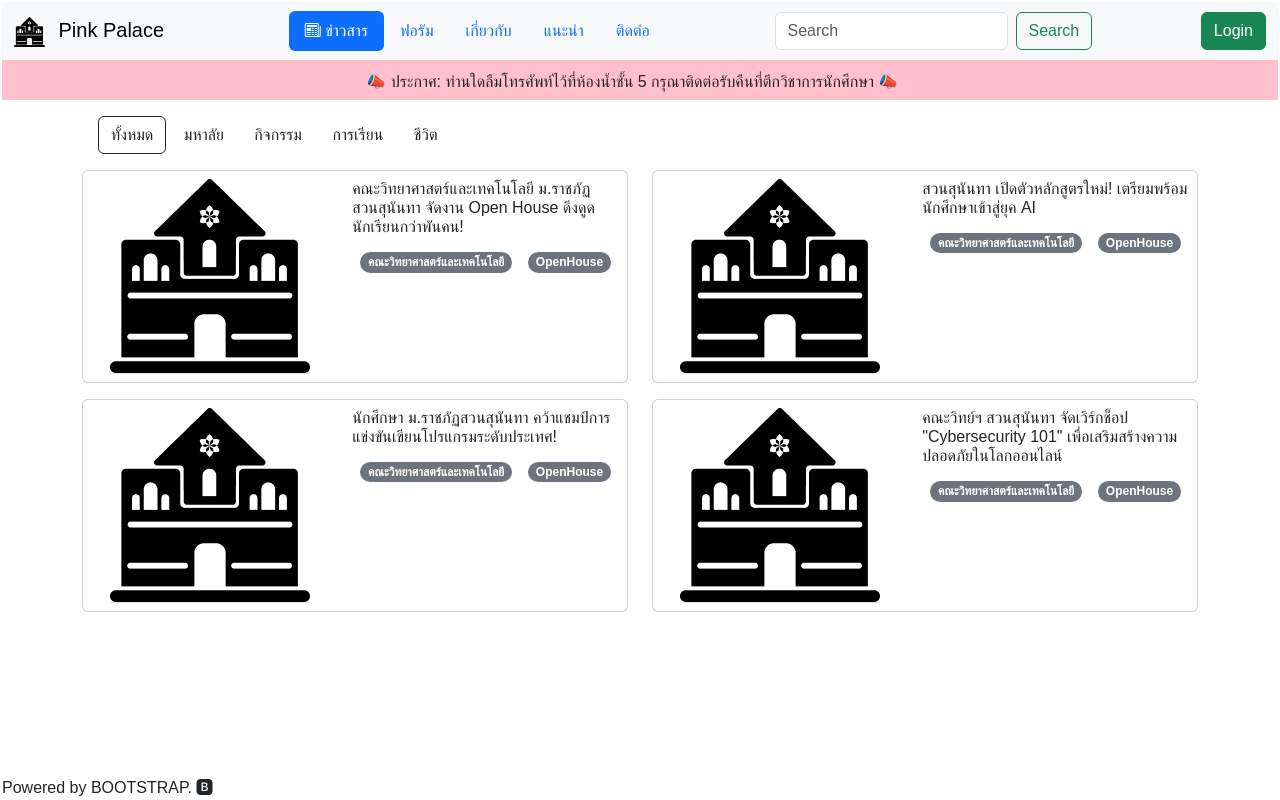
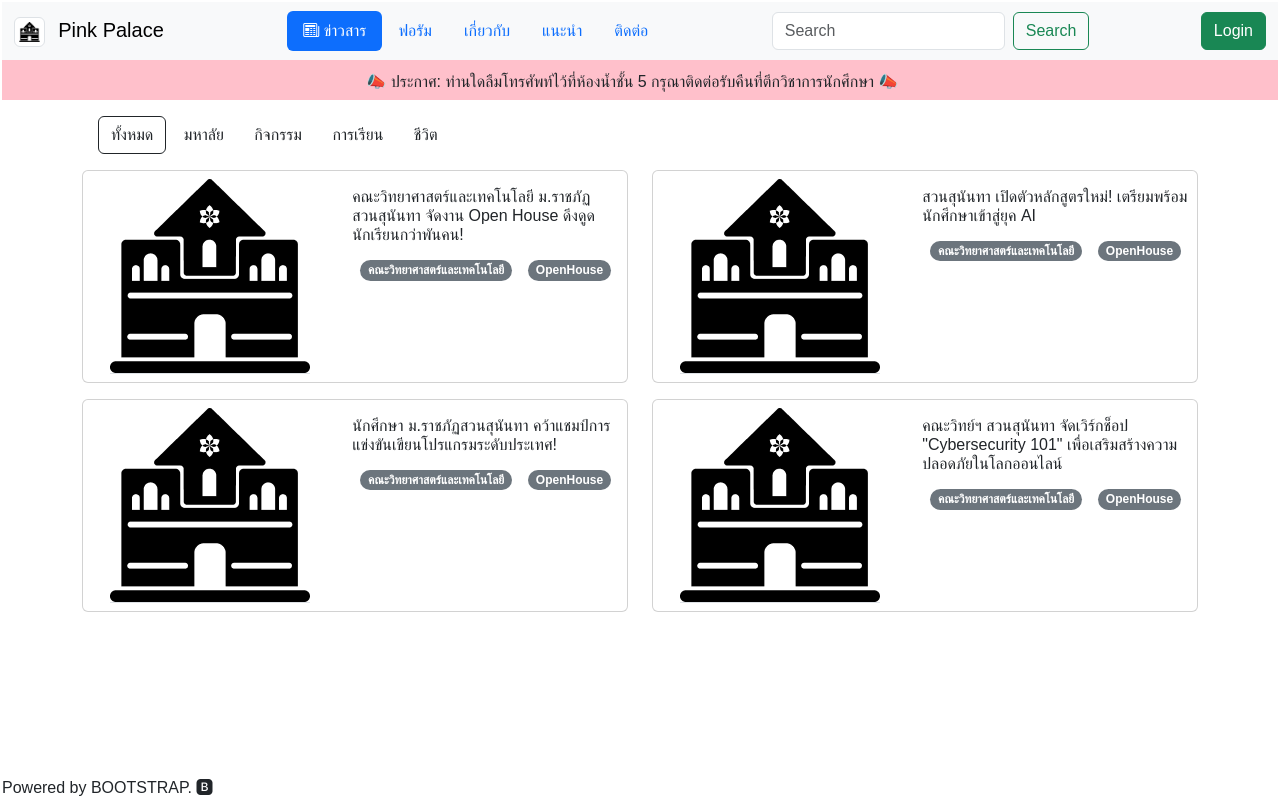
Before and after one commit to julaluxx/csd-website-301, a plain HTML site: page pages/news.html in a window 1280 px wide. Drawn offline with nearby package versions, Linux system fonts and the light colour scheme; a web font is replaced by a local one.

Commit message:
Update navbar logo class and adjust search button margins for consistency

```diff
--- a/pages/news.html
+++ b/pages/news.html
@@ -17,7 +17,7 @@
 <body>
     <nav class="navbar bg-body-tertiary">
         <div class="container-fluid">
-            <a class="navbar-brand" href="/index.html"><img src="/asset/palace.png" alt="" class="logo"> Pink Palace</a>
+            <a class="navbar-brand" href="/index.html"><img src="/asset/palace.png" alt="" class="logo img-thumbnail"> Pink Palace</a>
             <ul class="nav nav-pills">
                 <li class="nav-item">
                     <a class="nav-link active" aria-current="page" href="#"><i class="bi bi-newspaper"></i> ข่าวสาร</a>
@@ -37,13 +37,13 @@
             </ul>
             <form class="d-flex" role="search">
                 <input class="form-control me-2" type="search" placeholder="Search" aria-label="Search" />
-                <button class="btn btn-outline-success" type="submit">Search</button>
+                <button class="btn btn-outline-success me-1" type="submit">Search</button>
             </form>
             <button type="button" class="btn btn-success">Login</button>
         </div>
     </nav>
 
-    <div class="container-fluid" id="annoucement">
+    <div class="container-fluid  overflow-hidden" id="annoucement">
         <span class="marquee">📣 ประกาศ: ท่านใดลืมโทรศัพท์ไว้ที่ห้องน้ำชั้น 5
             กรุณาติดต่อรับคืนที่ตึกวิชาการนักศึกษา 📣</span>
     </div>
@@ -63,7 +63,7 @@
                         <div class="row p-2">
                             <div class="col"><img class="border-bottom mx-auto d-block" src="/asset/palace.png" alt="">
                             </div>
-                            <div class="col">
+                            <div class="col pt-2">
                                 <h6 class="card-title">คณะวิทยาศาสตร์และเทคโนโลยี ม.ราชภัฏสวนสุนันทา จัดงาน Open House
                                     ดึงดูดนักเรียนกว่าพันคน!</h6>
                                 <div class="col d-flex flex-nowrap overflow-auto">
@@ -79,7 +79,7 @@
                         <div class="row p-2">
                             <div class="col"><img class="border-bottom mx-auto d-block" src="/asset/palace.png" alt="">
                             </div>
-                            <div class="col">
+                            <div class="col pt-2">
                                 <h6 class="card-title">สวนสุนันทา เปิดตัวหลักสูตรใหม่! เตรียมพร้อมนักศึกษาเข้าสู่ยุค AI</h6>
                                 <div class="col d-flex flex-nowrap overflow-auto">
                                     <span class="badge rounded-pill text-bg-secondary">คณะวิทยาศาสตร์และเทคโนโลยี</span>
@@ -96,7 +96,7 @@
                         <div class="row p-2">
                             <div class="col"><img class="border-bottom mx-auto d-block" src="/asset/palace.png" alt="">
                             </div>
-                            <div class="col">
+                            <div class="col pt-2">
                                 <h6 class="card-title">นักศึกษา ม.ราชภัฏสวนสุนันทา คว้าแชมป์การแข่งขันเขียนโปรแกรมระดับประเทศ!</h6>
                                 <div class="col d-flex flex-nowrap overflow-auto">
                                     <span class="badge rounded-pill text-bg-secondary">คณะวิทยาศาสตร์และเทคโนโลยี</span>
@@ -111,7 +111,7 @@
                         <div class="row p-2">
                             <div class="col"><img class="border-bottom mx-auto d-block" src="/asset/palace.png" alt="">
                             </div>
-                            <div class="col">
+                            <div class="col pt-2">
                                 <h6 class="card-title">คณะวิทย์ฯ สวนสุนันทา จัดเวิร์กช็อป "Cybersecurity 101" เพื่อเสริมสร้างความปลอดภัยในโลกออนไลน์</h6>
                                 <div class="col d-flex flex-nowrap overflow-auto">
                                     <span class="badge rounded-pill text-bg-secondary">คณะวิทยาศาสตร์และเทคโนโลยี</span>
--- a/style.css
+++ b/style.css
@@ -8,9 +8,9 @@ body {
     margin-right: 8px;
 }
 
-#login-button {
+/* #login-button {
     margin-left: 8px;
-}
+} */
 
 #annoucement {
     background-color: pink;
```
Also changed, not shown: index.html (+4 -4 lines), pages/about.html (+3 -3 lines), pages/contact.html (+3 -3 lines), pages/forum.html (+3 -3 lines), pages/guide.html (+3 -3 lines).
